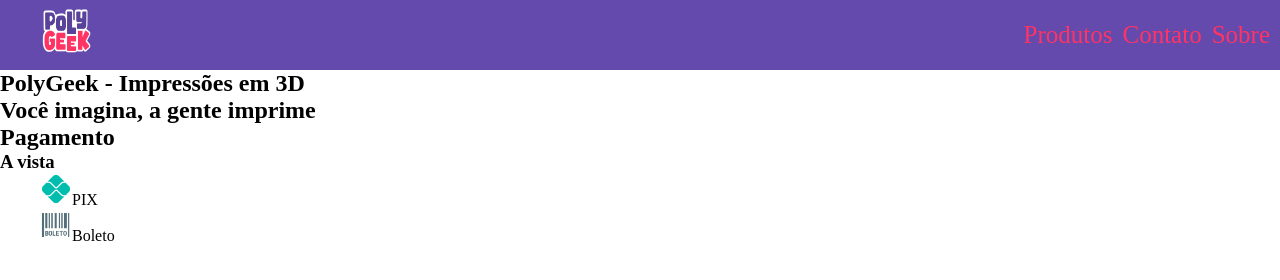
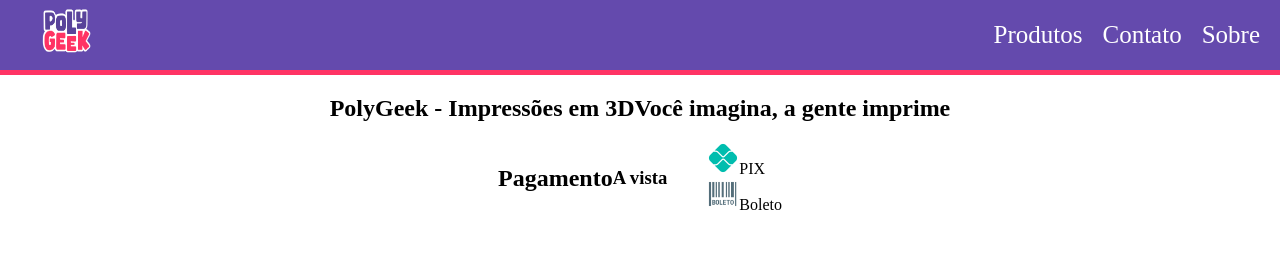
Before and after one commit to Micael-Macedo/Polygeek, a plain HTML site: page index.html in a window 1280 px wide. Drawn offline with Linux system fonts and the light colour scheme.

Commit message:
style: add Nav color link

```diff
--- a/css/style.css
+++ b/css/style.css
@@ -9,6 +9,7 @@ nav{
     align-items: center;
     justify-content: space-between;
     background-color: #644AAD;
+    border-bottom: 5px solid #FF3364;
 }
 nav ul{
     display: flex;
@@ -16,9 +17,13 @@ nav ul{
 }
 nav li{
     font-size: 25px;
-    margin-right: 10px;
+    margin-right: 20px;
 }
 nav a{
+    color: white;
+    transition: 0.5s;
+}
+nav a:hover{
     color: #FF3364;
 }
 nav img{
@@ -30,3 +35,9 @@ nav img{
     width: 32px;
     height: 32px;
 }
+section{
+    margin: 20px 10px;
+    display: flex;
+    align-items: center;
+    justify-content: center;
+}
```
